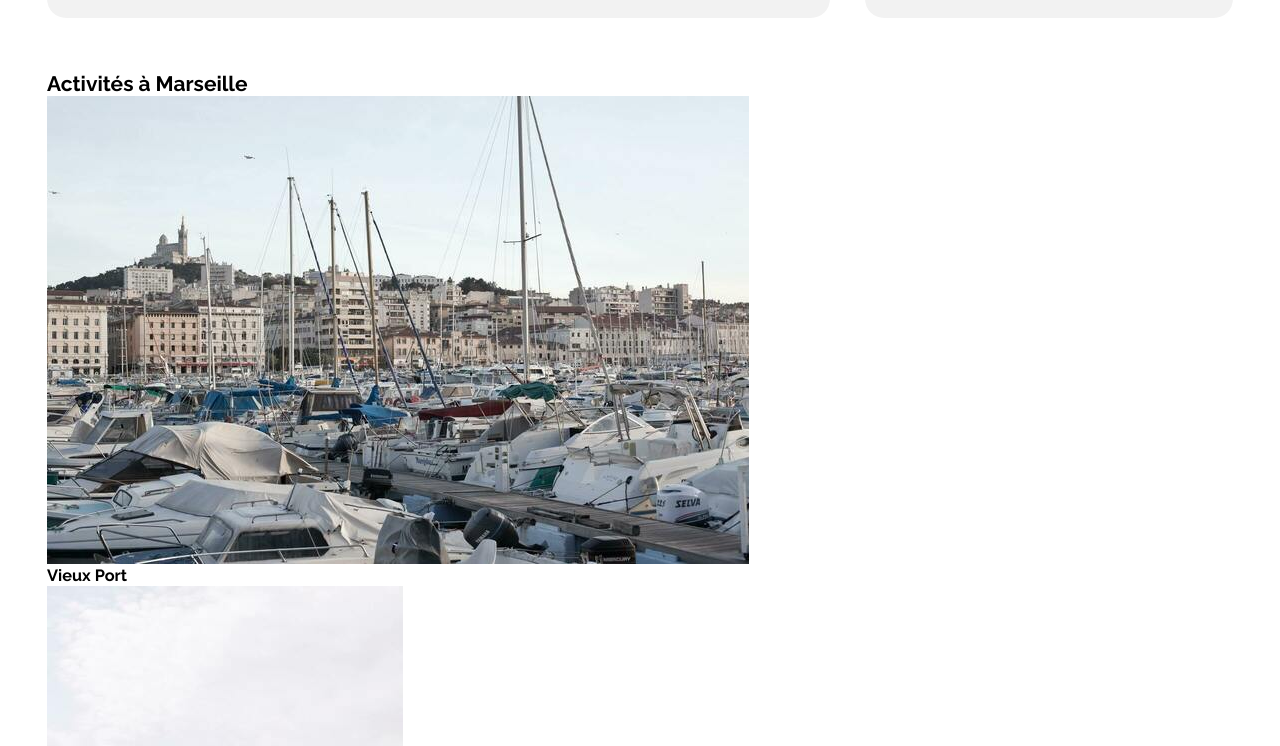
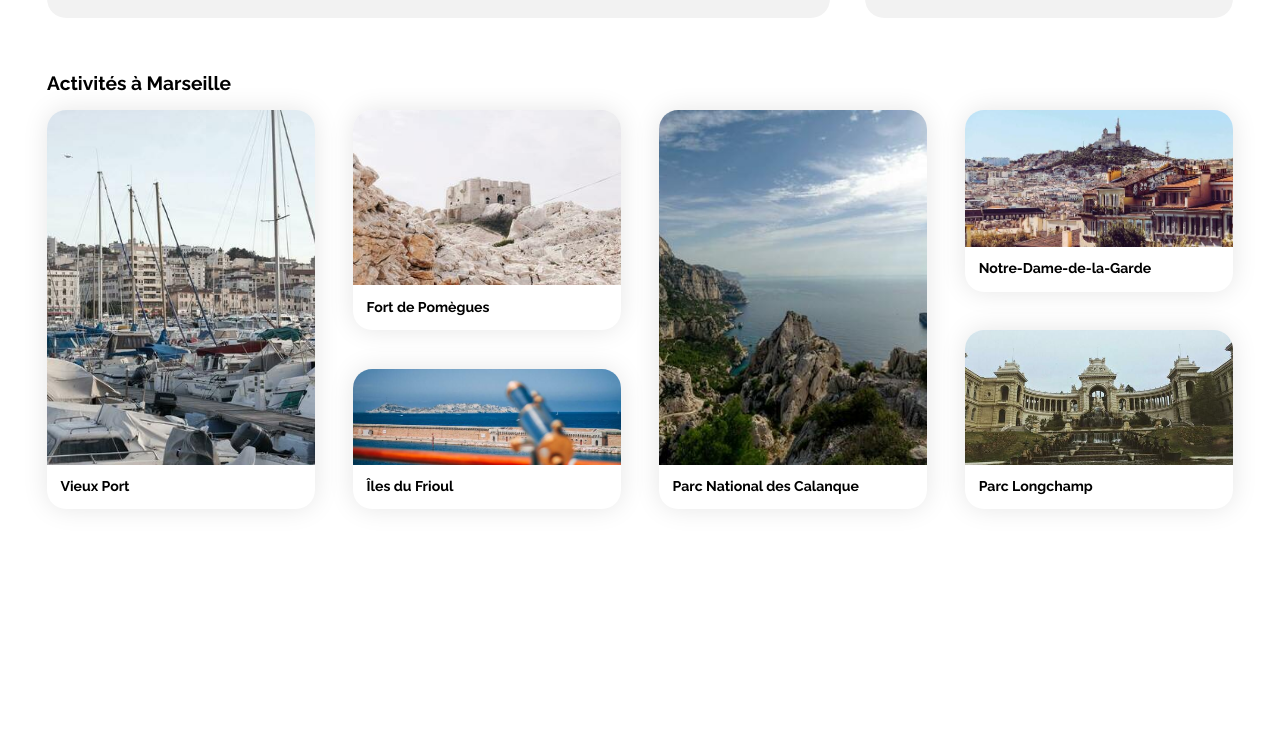
Before and after one commit to mathurinchung/MathurinChung_2_03052021, a plain HTML site: page index.html in a window 1280 px wide. Shown: the part 914-1660 px from the top of the page. After the commit the page ends 1477 px from the top, so only its background shows below. Drawn offline with Linux system fonts and the light colour scheme.

Commit message:
:lipstick: Update index.css - [MAIN/ACTIVITIES]

```diff
--- a/css/index.css
+++ b/css/index.css
@@ -336,3 +336,76 @@ header nav ul li:hover {
     font-size: .8vw;
     letter-spacing: -.15vw;
 }
+
+/* ACTIVITIES */
+#activities {
+    display: grid;
+    grid-template-rows: 3vw 14.2vw repeat(2, 3vw) 11vw;
+    grid-template-columns: repeat(4, 1fr);
+    column-gap: 3vw;
+    padding-bottom: 4.2vw;
+}
+
+#activities h2 {
+    grid-column: 1 / 5;
+    font-size: 1.5vw;
+}
+
+.card-activity {
+    position: relative;
+    border-radius: 1.5vw;
+    width: 100%;
+    box-shadow: 0 0 2vw #0000001a;
+}
+
+.card-activity img {
+    position: absolute;
+    border-top-right-radius: 1.5vw;
+    border-top-left-radius: 1.5vw;
+    width: 100%;
+    height: calc(100% - 3.5vw);
+    object-fit: cover;
+}
+
+.card-activity figcaption {
+    position: absolute;
+    bottom: 0;
+    width: 100%;
+    min-height: 3.5vw;
+}
+
+.card-activity h3 {
+    padding-top: 5%;
+    padding-left: 5%;
+    font-size: 1.1vw;
+}
+
+.card-1 {
+    grid-row: 2 / 6;
+    grid-column: 1 / 2;
+}
+
+.card-2 {
+    grid-row: 2 / 4;
+    grid-column: 2 / 3;
+}
+
+.card-3 {
+    grid-row: 5 / 6;
+    grid-column: 2 / 3;
+}
+
+.card-4 {
+    grid-row: 2 / 6;
+    grid-column: 3 / 4;
+}
+
+.card-5 {
+    grid-row: 2 / 3;
+    grid-column: 4 / 5;
+}
+
+.card-6 {
+    grid-row: 4 / 6;
+    grid-column: 4 / 5;
+}
```
